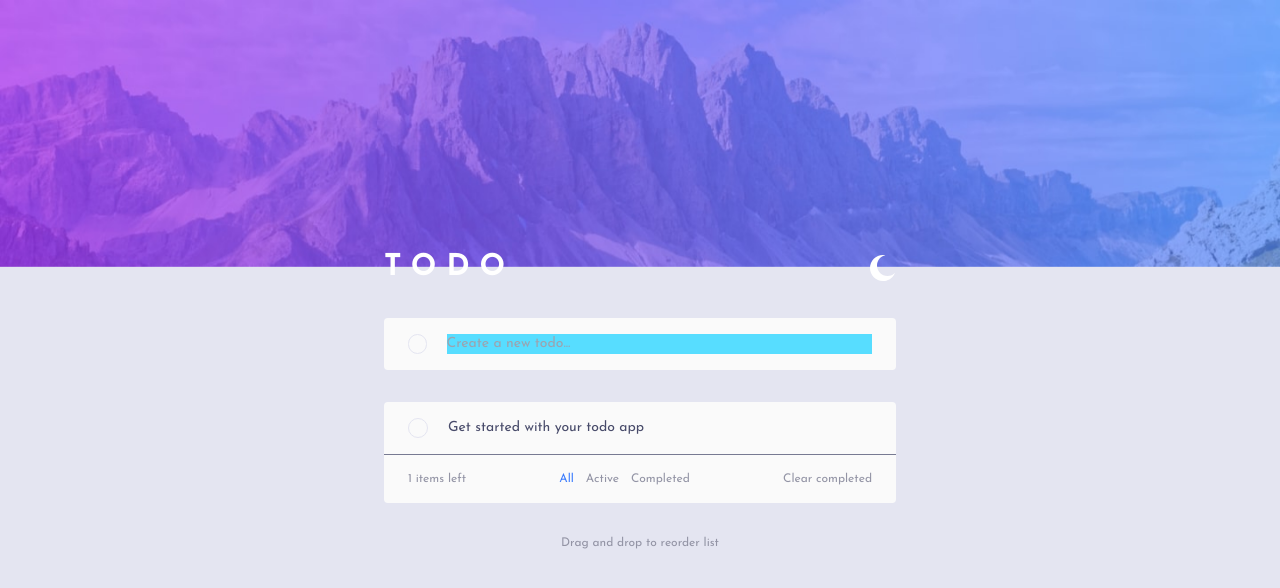
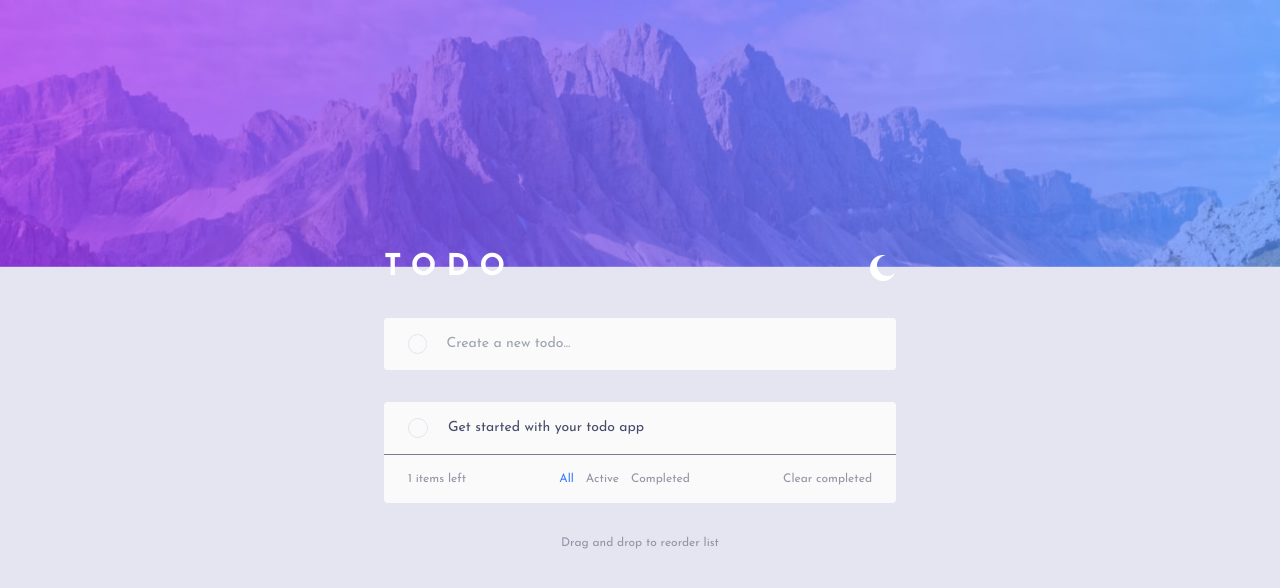
Before and after one commit to GraceYourCode/todo_app, a React (Vite) app: page / in a window 1280 px wide. Shown: the top 588 px of the page. Built offline with nearby package versions, Linux system fonts and the light colour scheme.

Commit message:
imputing all functionalities

```diff
--- a/src/Components/Search_Bar.jsx
+++ b/src/Components/Search_Bar.jsx
@@ -42,8 +42,8 @@ const Search_Bar = ({ dark_Mode }) => {
          here i want to write an inline styling to remove the default background of this input tag which is
          white because tailwind css doesn't come with a way of removig backgrounds
         */
-        // style={{ background: "none"}}
-        className={`${dark_Mode ? "text-light_Grey_Blue" : "text-light_Mode_Very_Dark_Grey_Blue"} outline-none w-full bg-first_Grad`}
+        style={{ background: "none"}}
+        className={`${dark_Mode ? "text-light_Grey_Blue" : "text-light_Mode_Very_Dark_Grey_Blue"} outline-none w-full`}
       />
     </div>
   )
```
